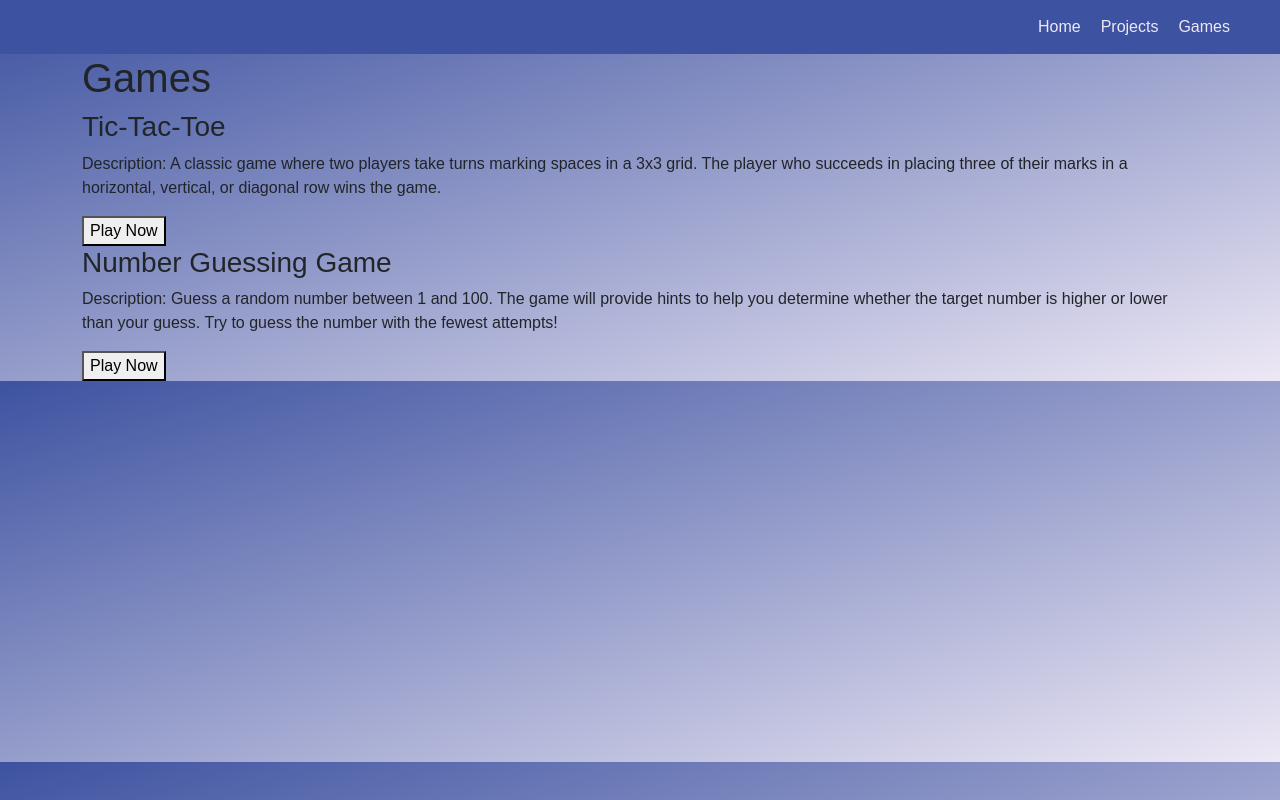
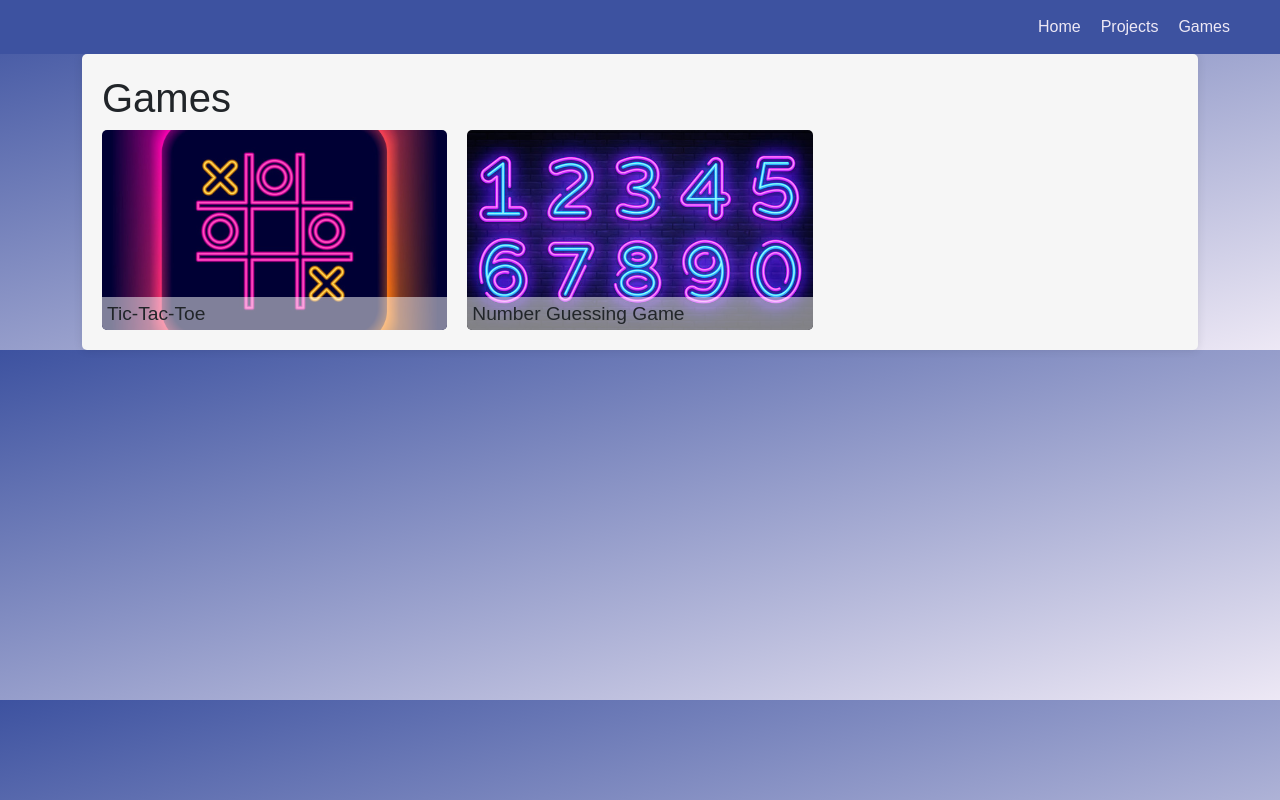
Before and after one commit to sweshisj/portfolio, an Angular app: page /games in a window 1280 px wide. Built offline with nearby package versions, Linux system fonts and the light colour scheme.

Commit message:
game page styling

```diff
--- a/src/app/games/games.component.html
+++ b/src/app/games/games.component.html
@@ -1,10 +1,12 @@
-<div class="games">
+<div class="games-container">
     <h1>Games</h1>
     <div class="game-list">
         <div class="game" *ngFor="let game of games">
-            <h3>{{ game.title }}</h3>
-            <p>Description: {{ game.description }}</p>
-            <button (click)="playGame(game)">Play Now</button>
+            <div class="game-tile" (click)="playGame(game)" [style.background-image]="'url(' + game.image + ')'">
+                <div class="game-content">
+                    <h3>{{ game.title }}</h3>
+                </div>
+            </div>
         </div>
     </div>
 </div>
--- a/src/app/games/games.component.scss
+++ b/src/app/games/games.component.scss
@@ -1,6 +1,59 @@
 .games-container {
-    background-color: #f6f6f6;
-    padding: 20px;
-    border-radius: 5px;
-    box-shadow: 0 0 10px rgba(0, 0, 0, 0.1);
-  }
+  background-color: #f6f6f6;
+  padding: 20px;
+  border-radius: 5px;
+  box-shadow: 0 0 10px rgba(0, 0, 0, 0.1);
+}
+
+.game-list {
+  display: grid;
+  grid-template-columns: repeat(3, 1fr);
+  gap: 20px;
+}
+
+.game-tile {
+  position: relative;
+  height: 200px;
+  /* Set the desired height */
+  background-size: cover;
+  background-position: center;
+  border-radius: 5px;
+  overflow: hidden;
+  cursor: pointer;
+  transition: transform 0.4s;
+}
+
+.game-tile:hover {
+  transform: scale(1.05);
+  /* Optional: Scale up on hover */
+}
+
+.game-content {
+  position: absolute;
+  bottom: 0;
+  left: 0;
+  right: 0;
+  padding: 5px;
+  background-color: rgba(255, 255, 255, 0.5);
+  border-bottom-left-radius: 5px;
+  border-bottom-right-radius: 5px;
+}
+
+.game-content h3 {
+  margin: 0;
+  font-size: 1.2em;
+}
+
+.game-content p {
+  margin: 5px 0;
+  font-size: 0.9em;
+}
+
+.game-content button {
+  background-color: #007bff;
+  color: white;
+  border: none;
+  padding: 5px 10px;
+  border-radius: 3px;
+  cursor: pointer;
+}
--- a/src/app/games/games.component.ts
+++ b/src/app/games/games.component.ts
@@ -13,17 +13,19 @@ export class GamesComponent {
     {
       id: 1,
       title: 'Tic-Tac-Toe',
-      description: 'A classic game where two players take turns marking spaces in a 3x3 grid. The player who succeeds in placing three of their marks in a horizontal, vertical, or diagonal row wins the game.'
+      description: 'A classic game where two players take turns marking spaces in a 3x3 grid. The player who succeeds in placing three of their marks in a horizontal, vertical, or diagonal row wins the game.',
+      image: 'assets/tic-tac-toe.jpg'
     },
     {
       id: 2,
       title: 'Number Guessing Game',
-      description: 'Guess a random number between 1 and 100. The game will provide hints to help you determine whether the target number is higher or lower than your guess. Try to guess the number with the fewest attempts!'
+      description: 'Guess a random number between 1 and 100. The game will provide hints to help you determine whether the target number is higher or lower than your guess. Try to guess the number with the fewest attempts!',
+      image: 'assets/number-guess.jpg'
     }
   ];
-  constructor(private router: Router){}
+  constructor(private router: Router) { }
   playGame(game: any) {
-    switch(game.id) {
+    switch (game.id) {
       case 1:
         this.router.navigate(['/tic-tac-toe']);
         break;
```
Also changed, not shown: src/assets/number-guess.jpg (added), src/assets/tic-tac-toe.jpg (added).
